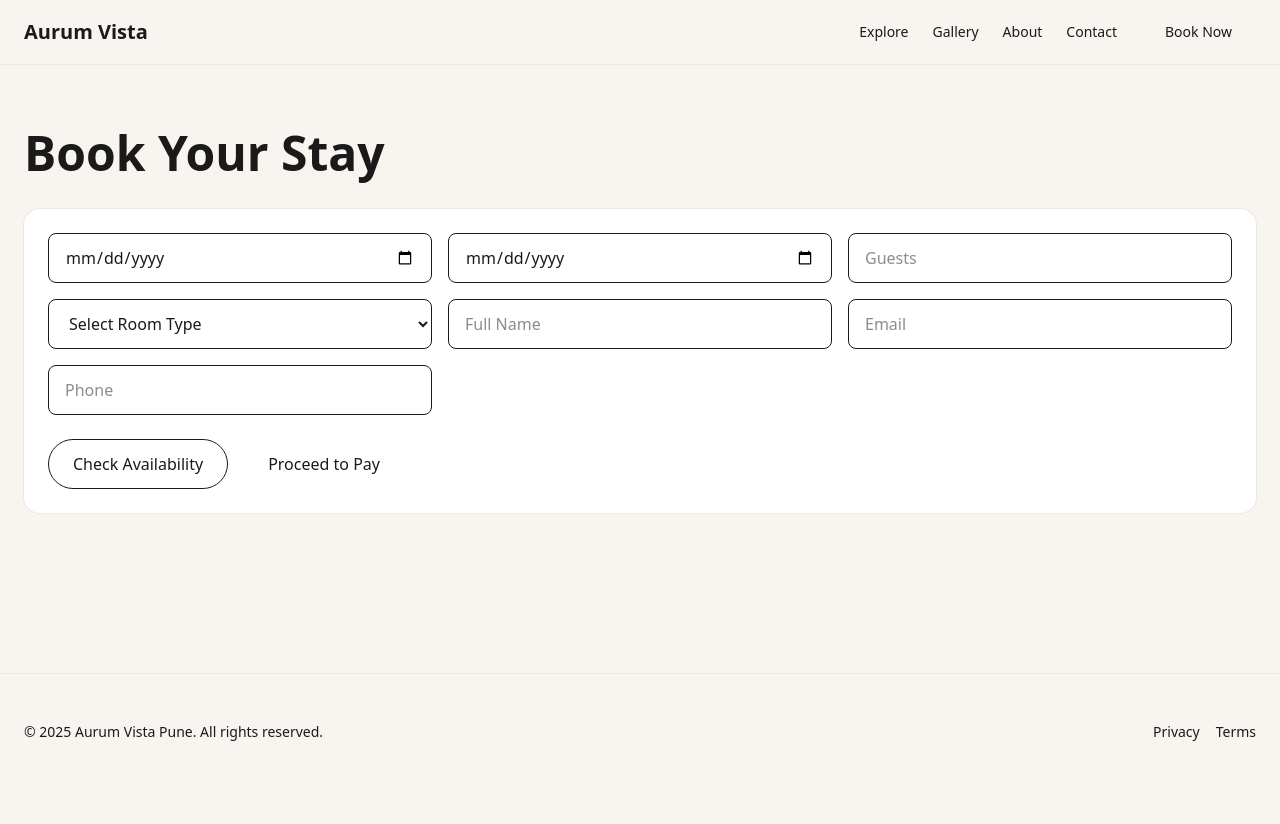
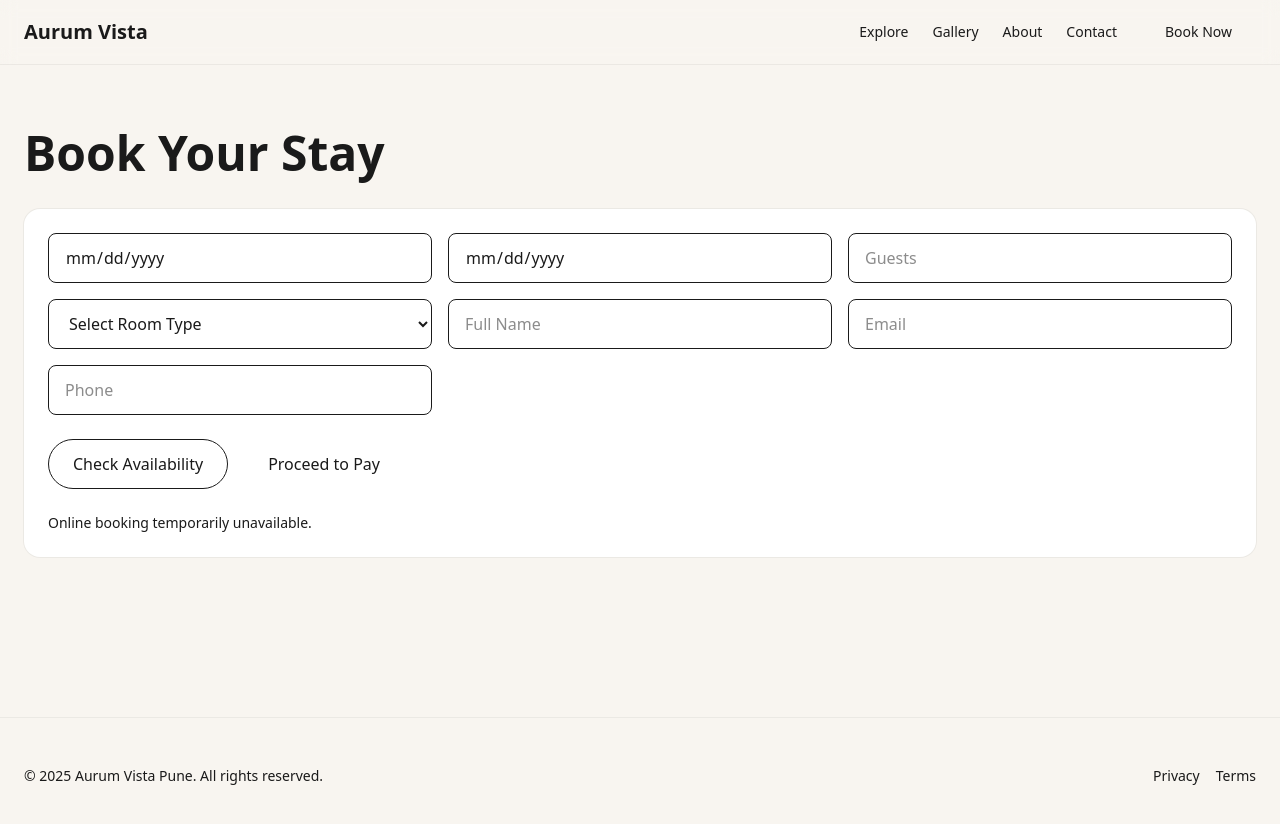
Before and after one commit to atharvsadewad/pune-luxury-resort, a Next.js app: page /booking in a window 1280 px wide. Shown: the top 824 px of the page. Before the commit the page ends 800 px from the top, so only its background shows below. Built offline with nearby package versions, Linux system fonts and the light colour scheme.

Commit message:
chore(booking): replace page with static skeleton to unblock deploy

```diff
--- a/src/app/booking/page.tsx
+++ b/src/app/booking/page.tsx
@@ -1,96 +1,25 @@
-"use client";
-import { useState } from "react";
-import { useForm } from "react-hook-form";
-import { z } from "zod";
-import { zodResolver } from "@hookform/resolvers/zod";
-
-const BookingSchema = z.object({
-  checkIn: z.string().min(1),
-  checkOut: z.string().min(1),
-  guests: z.coerce.number().min(1).max(6),
-  roomType: z.string().min(1),
-  name: z.string().min(2),
-  email: z.string().email(),
-  phone: z.string().min(8),
-});
-
-type BookingForm = z.infer<typeof BookingSchema>;
-
 export default function BookingPage() {
-  const [availability, setAvailability] = useState<null | { available: boolean; price: number }>(null);
-  const [loading, setLoading] = useState(false);
-  const { register, handleSubmit, watch } = useForm<BookingForm, undefined, BookingForm>({
-    resolver: zodResolver<BookingForm, undefined, BookingForm>(BookingSchema),
-  });
-
-  async function checkAvailability() {
-    setLoading(true);
-    const params = new URLSearchParams({
-      checkIn: watch("checkIn") || "",
-      checkOut: watch("checkOut") || "",
-      guests: String(watch("guests") || 1),
-      roomType: watch("roomType") || "",
-    });
-    const res = await fetch(`/api/availability?${params.toString()}`);
-    const data = await res.json();
-    setAvailability(data);
-    setLoading(false);
-  }
-
-  async function onSubmit(values: BookingForm) {
-    setLoading(true);
-    const res = await fetch("/api/bookings", {
-      method: "POST",
-      headers: { "Content-Type": "application/json" },
-      body: JSON.stringify(values),
-    });
-    const order = await res.json();
-    setLoading(false);
-
-    const rzp = new (window as Window & { Razorpay: new (options: unknown) => { open: () => void } }).Razorpay({
-      key: process.env.NEXT_PUBLIC_RAZORPAY_KEY_ID,
-      order_id: order.id,
-      name: "Aurum Vista Pune",
-      description: "Room Booking",
-      handler: async function (response: { razorpay_order_id: string; razorpay_payment_id: string; razorpay_signature: string }) {
-        await fetch("/api/razorpay/verify", {
-          method: "POST",
-          headers: { "Content-Type": "application/json" },
-          body: JSON.stringify({ ...response, bookingId: order.bookingId }),
-        });
-        window.location.href = "/booking/confirmed?bookingId=" + order.bookingId;
-      },
-      theme: { color: "#c9a227" },
-    });
-    rzp.open();
-  }
-
   return (
     <main className="container-lux py-16">
       <h1 className="text-3xl sm:text-5xl font-semibold text-[--color-navy]">Book Your Stay</h1>
-      <form onSubmit={handleSubmit(onSubmit)} className="mt-8 grid gap-6 rounded-2xl bg-white p-6 ring-1 ring-black/5">
+      <div className="mt-8 grid gap-6 rounded-2xl bg-white p-6 ring-1 ring-black/5">
         <div className="grid gap-4 sm:grid-cols-2 md:grid-cols-3">
-          <input type="date" className="rounded-lg border px-4 py-3" {...register("checkIn")} />
-          <input type="date" className="rounded-lg border px-4 py-3" {...register("checkOut")} />
-          <input type="number" min={1} max={6} className="rounded-lg border px-4 py-3" placeholder="Guests" {...register("guests", { valueAsNumber: true })} />
-          <select className="rounded-lg border px-4 py-3" {...register("roomType")}>
-            <option value="">Select Room Type</option>
-            <option value="deluxe">Deluxe</option>
-            <option value="suite">Suite</option>
-            <option value="villa">Villa</option>
+          <input type="date" className="rounded-lg border px-4 py-3" placeholder="Check-in" disabled />
+          <input type="date" className="rounded-lg border px-4 py-3" placeholder="Check-out" disabled />
+          <input type="number" min={1} max={6} className="rounded-lg border px-4 py-3" placeholder="Guests" disabled />
+          <select className="rounded-lg border px-4 py-3" disabled>
+            <option>Select Room Type</option>
           </select>
-          <input className="rounded-lg border px-4 py-3" placeholder="Full Name" {...register("name")} />
-          <input className="rounded-lg border px-4 py-3" placeholder="Email" {...register("email")} />
-          <input className="rounded-lg border px-4 py-3" placeholder="Phone" {...register("phone")} />
+          <input className="rounded-lg border px-4 py-3" placeholder="Full Name" disabled />
+          <input className="rounded-lg border px-4 py-3" placeholder="Email" disabled />
+          <input className="rounded-lg border px-4 py-3" placeholder="Phone" disabled />
         </div>
         <div className="flex items-center gap-4">
-          <button type="button" onClick={checkAvailability} className="btn btn-outline" disabled={loading}>Check Availability</button>
-          <button type="submit" className="btn btn-primary" disabled={loading || !availability?.available}>Proceed to Pay</button>
+          <button type="button" className="btn btn-outline" disabled>Check Availability</button>
+          <button type="button" className="btn btn-primary" disabled>Proceed to Pay</button>
         </div>
-        {availability && (
-          <p className="text-sm text-[--color-navy]/80">{availability.available ? `Available · ₹${availability.price}/night` : "Not available for selected dates"}</p>
-        )}
-      </form>
+        <p className="text-sm text-[--color-navy]/80">Online booking temporarily unavailable.</p>
+      </div>
     </main>
   );
 }
```
